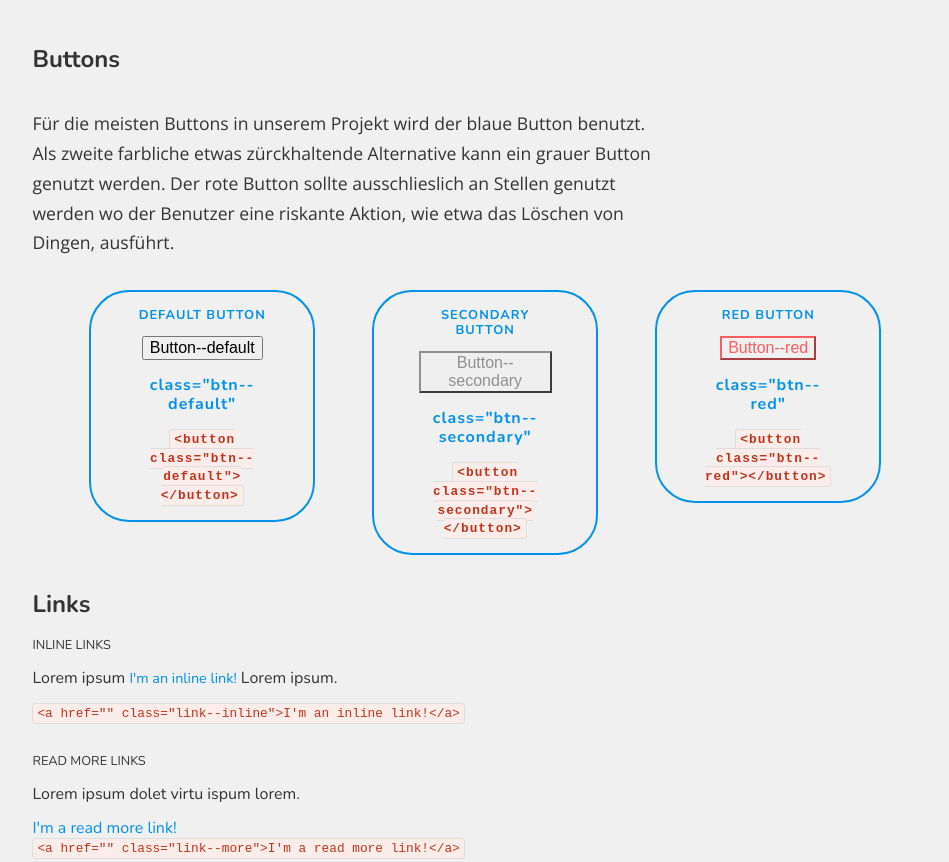
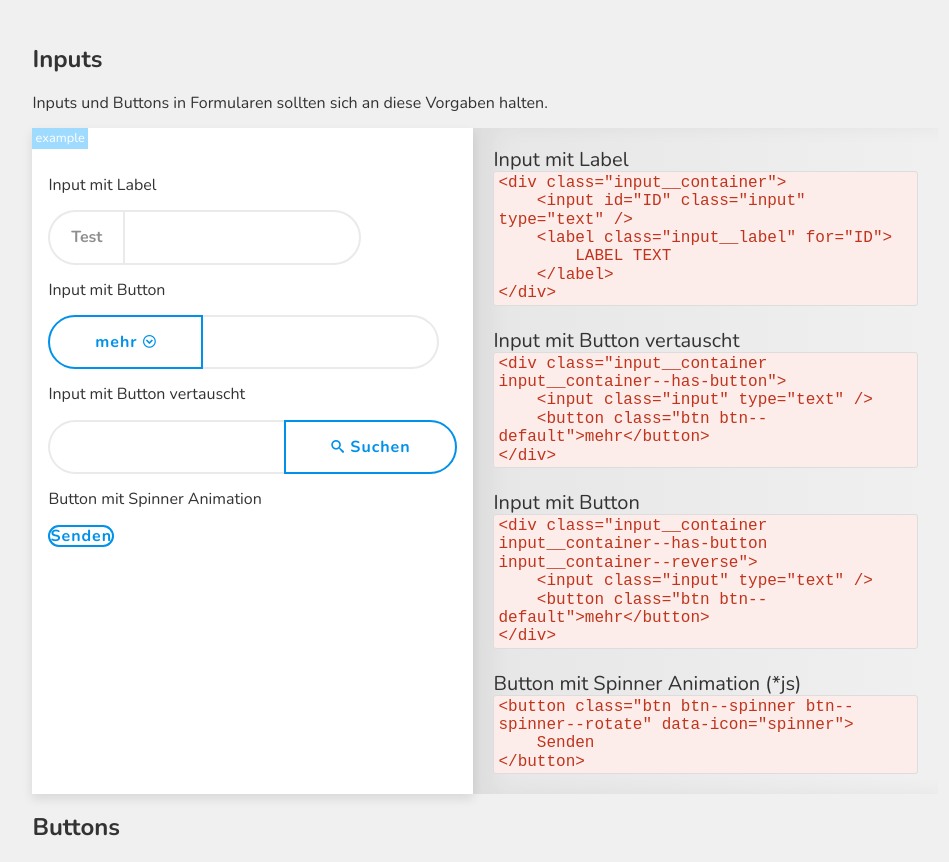
Before and after one commit to imba28/mmp2.github.io, a website: page src/index.html in a window 1280 px wide. Shown: the part 3420-4282 px from the top of the page, without its empty margins (294-1243 px from the left). Drawn offline with nearby package versions, Linux system fonts and the light colour scheme; files that its build step writes are made by us from their sources; files whose address does not match are found by name.

Commit message:
feat(form): add form input and button styles, add buttons with spinner icons

```diff
--- a/src/index.html
+++ b/src/index.html
@@ -1,10 +1,12 @@
 <!DOCTYPE html>
 <html>
+
 <head>
     <meta charset="utf-8">
 
     <link href="https://fonts.googleapis.com/css?family=Nunito:300,400,700,900" rel="stylesheet">
     <link href="https://fonts.googleapis.com/css?family=Open+Sans:300,700" rel="stylesheet">
+    <link rel="stylesheet" href="https://cdn.linearicons.com/free/1.0.0/icon-font.min.css">
 
     <link rel="stylesheet" type="text/css" media="screen" href="style.css">
     <script src="js/main.js"></script>
@@ -132,11 +134,13 @@
                 <article class="examplecode heading section__article--half">
                     <h1>Heading 1</h1>
                     <p>
-                        Lorem ipsum dolor sit amet, consectetur adipisicing elit, sed do eiusmod tempor incididunt ut labore et dolore magna aliqua. Ut enim ad minim veniam, quis nostrud exercitation ullamco laboris nisi ut aliquip ex ea commodo consequat. Duis aute irure dolor in reprehenderit in voluptate velit esse cillum dolore eu fugiat nulla pariatur. Excepteur sint occaecat cupidatat non proident, sunt in culpa qui officia deserunt mollit anim id est laborum.
+                        Lorem ipsum dolor sit amet, consectetur adipisicing elit, sed do eiusmod tempor incididunt ut labore et dolore magna aliqua. Ut enim ad minim veniam, quis nostrud exercitation ullamco laboris nisi ut aliquip ex ea commodo consequat. Duis aute irure dolor
+                        in reprehenderit in voluptate velit esse cillum dolore eu fugiat nulla pariatur. Excepteur sint occaecat cupidatat non proident, sunt in culpa qui officia deserunt mollit anim id est laborum.
                     </p>
                     <h2>Heading 2</h2>
                     <p>
-                        Lorem ipsum dolor sit amet, consectetur adipisicing elit, sed do eiusmod tempor incididunt ut labore et dolore magna aliqua. Ut enim ad minim veniam, quis nostrud exercitation ullamco laboris nisi ut aliquip ex ea commodo consequat. Duis aute irure dolor in reprehenderit in voluptate velit esse cillum dolore eu fugiat nulla pariatur.
+                        Lorem ipsum dolor sit amet, consectetur adipisicing elit, sed do eiusmod tempor incididunt ut labore et dolore magna aliqua. Ut enim ad minim veniam, quis nostrud exercitation ullamco laboris nisi ut aliquip ex ea commodo consequat. Duis aute irure dolor
+                        in reprehenderit in voluptate velit esse cillum dolore eu fugiat nulla pariatur.
                     </p>
                 </article>
                 <article class="exampletext section__article--quart">
@@ -248,7 +252,8 @@
                 </div>
 
                 <div class="section__description">
-                    Die primäre Farbe des Projekts ist das frische <code class="code--inline">$blue</code>. Einerseits vermittelt die Farbe Blau eine beruhigende Wirkung und hilft Stress abzubauen. Diese Eigenschaft ist sehr wichtig, da dieses Projekt Aufgaben verwaltet, welche mit Stress und Zeitdruck in Verbindung gebracht werden. Andererseits wird die Farbe mit Pünktlichkeit und Genauigkeit in Verbindung gebracht. Es sollte immer die Farbe <code class="code--inline">$blue</code> verwendet werden, ist jedoch eine Abstufung notwendig, kann auf <code class="code--inline">$blue-light</code> oder <code class="code--inline">$blue-dark</code> zurückgegriffen werden.<br></br>
+                    Die primäre Farbe des Projekts ist das frische <code class="code--inline">$blue</code>. Einerseits vermittelt die Farbe Blau eine beruhigende Wirkung und hilft Stress abzubauen. Diese Eigenschaft ist sehr wichtig, da dieses Projekt
+                    Aufgaben verwaltet, welche mit Stress und Zeitdruck in Verbindung gebracht werden. Andererseits wird die Farbe mit Pünktlichkeit und Genauigkeit in Verbindung gebracht. Es sollte immer die Farbe <code class="code--inline">$blue</code>                    verwendet werden, ist jedoch eine Abstufung notwendig, kann auf <code class="code--inline">$blue-light</code> oder <code class="code--inline">$blue-dark</code> zurückgegriffen werden.<br></br>
 
                     Als zweite Farbe kann das zurückhaltende <code class="code--inline">$grey</code> verwendet werden. Diese Farbe wurde gewählt, da dieses Projekt auf einer starken Farbe aufbaut. Eine Abstufung bietet <code class="code--inline">$grey-dark</code>.<br></br>
 
@@ -258,35 +263,106 @@
         </section>
         <section id="elements" class="section">
             <h1>Elements</h1>
+
+            <section>
+                <h2>Inputs</h2>
+                <p>
+                    Inputs und Buttons in Formularen sollten sich an diese Vorgaben halten.
+                </p>
+                <div class="section__container">
+                    <article class="examplecode section__article--auto">
+                        <p>
+                            Input mit Label
+                        </p>
+                        <div class="input__container">
+                            <input id="test" class="input" type="text" />
+                            <label class="input__label" for="test">Test</label>
+                        </div>
+                        <p>
+                            Input mit Button
+                        </p>
+                        <div class="input__container input__container--has-button">
+                            <input class="input" type="text" />
+                            <button class="btn btn--default">mehr <span class="icon-circle-down"></span></button>
+                        </div>
+                        <p>
+                            Input mit Button vertauscht
+                        </p>
+                        <div class="input__container input__container--has-button input__container--reverse">
+                            <input class="input" type="text" />
+                            <button class="btn btn--default"><span class="icon-search"></span> Suchen</button>
+                        </div>
+                        <p>
+                            Button mit Spinner Animation
+                        </p>
+                        <button class="btn btn--spinner btn--spinner--rotate" data-icon="spinner">Senden</button>
+                    </article>
+                    <article class="exampletext section__article--rest">
+                        Input mit Label
+                        <code class="display--block"><pre>
+&lt;div class="input__container"&gt;
+    &lt;input id="ID" class="input" type="text" /&gt;
+    &lt;label class="input__label" for="ID"&gt;
+        LABEL TEXT
+    &lt;/label&gt;
+&lt;/div&gt;</pre></code>
+                        <br />
+                        Input mit Button vertauscht
+                        <code class="display--block"><pre>
+&lt;div class="input__container input__container--has-button"&gt;
+    &lt;input class="input" type="text" /&gt;
+    &lt;button class="btn btn--default"&gt;mehr&lt;/button&gt;
+&lt;/div&gt;</pre></code>
+
+                        <br />
+                        Input mit Button
+<code class="display--block"><pre>
+&lt;div class="input__container input__container--has-button input__container--reverse"&gt;
+    &lt;input class="input" type="text" /&gt;
+    &lt;button class="btn btn--default"&gt;mehr&lt;/button&gt;
+&lt;/div&gt;</pre></code>
+
+<br />
+Button mit Spinner Animation (*js)
+<code class="display--block"><pre>
+&lt;button class="btn btn--spinner btn--spinner--rotate" data-icon="spinner"&gt;
+    Senden
+&lt;/button&gt;
+</pre></code>
+                    </article>
+                </div>
+            </section>
+
             <h2>Buttons</h2>
-                <div class="section__description">Für die meisten Buttons in unserem Projekt wird der blaue Button benutzt. Als zweite farbliche etwas zürckhaltende Alternative kann ein grauer Button genutzt werden. Der rote Button sollte ausschlieslich an Stellen genutzt werden wo der Benutzer eine riskante Aktion, wie etwa das Löschen von Dingen, ausführt. </div>
+            <div class="section__description">Für die meisten Buttons in unserem Projekt wird der blaue Button benutzt. Als zweite farbliche etwas zürckhaltende Alternative kann ein grauer Button genutzt werden. Der rote Button sollte ausschlieslich an Stellen genutzt werden wo der Benutzer
+                eine riskante Aktion, wie etwa das Löschen von Dingen, ausführt. </div>
             <div class="section__container--buttons">
                 <article class="section__article--quart">
-                        <div class="btn">
+                    <div class="btn__container">
                         <div class="btn__type">
                             Default button
                         </div>
-                            <button class="btn--default">Button--default</button>
+                        <button class="btn btn--default">Button--default</button>
                         <p class="code__container">class="btn--default"</p>
                         <code>&lt;button class=&quot;btn--default&quot;&gt;&lt;/button&gt;</code>
                     </div>
                 </article>
                 <article class="section__article--quart">
-                        <div class="btn">
+                    <div class="btn__container">
                         <div class="btn__type">
                             Secondary button
                         </div>
-                            <button class="btn--secondary">Button--secondary</button>
+                        <button class="btn btn--secondary">Button--secondary</button>
                         <p class="code__container">class="btn--secondary"</p>
                         <code>&lt;button class=&quot;btn--secondary&quot;&gt;&lt;/button&gt;</code>
                     </div>
                 </article>
                 <article class="section__article--quart">
-                        <div class="btn">
+                    <div class="btn__container">
                         <div class="btn__type">
                             Red button
                         </div>
-                            <button class="btn--red">Button--red</button>
+                        <button class="btn btn--red">Button--red</button>
                         <p class="code__container">class="btn--red"</p>
                         <code>&lt;button class=&quot;btn--red&quot;&gt;&lt;/button&gt;</code>
                     </div>
@@ -546,8 +622,7 @@
                     </article>
                     <article class="exampletext section__article--quart">
                         Ein Grid kann aus einer <code>.row</code> mit mehreren <code>.row__col</code> erzeugt werden. Die Breite kann mittels zwölf Teiler variiert werden.
-                            <br />
-                            Die Breite wir nach dem Schema <code>.row__col--TEILER</code> festgelegt. Eine Column mit der Klasse <code>.row__col--6</code> nimmt daher 50% und ein <code>.row__col--3</code> 25% der Breite ein.
+                        <br /> Die Breite wir nach dem Schema <code>.row__col--TEILER</code> festgelegt. Eine Column mit der Klasse <code>.row__col--6</code> nimmt daher 50% und ein <code>.row__col--3</code> 25% der Breite ein.
                     </article>
                 </div>
             </section>
@@ -563,4 +638,5 @@
         </section>
     </main>
 </body>
+
 </html>
--- /dev/null
+++ b/src/js/custom/icons.js
@@ -0,0 +1,15 @@
+(function($) {
+    $(document).ready(function() {
+        $('.btn--spinner')
+        .on('click', function() {
+            $(this).toggleClass('btn--spinner--active');
+        })
+        .wrapInner('<div class="btn__spinner__container"><div class="btn__spinner__inner"><div class="btn__spinner__text"></div></div></div>')
+        .find('.btn__spinner__text')
+        .after('<div class="btn__spinner__icon"></div>')
+        .each(function() {
+            var icon = $(this).closest('.btn').data('icon');
+            $(this).closest('.btn').find('.btn__spinner__icon').addClass('icon-' + icon);
+        });
+    });
+})(jQuery);
--- /dev/null
+++ b/src/sass/global/_icons.scss
@@ -0,0 +1,42 @@
+.btn.btn--spinner {
+  padding: 0!important;
+
+  .btn__spinner__container {
+    overflow: hidden;
+    position: relative;
+
+    .btn__spinner__inner {
+      @include transition(transform 500ms cubic-bezier(0.680, -0.550, 0.265, 1.550));
+    }
+
+    .btn__spinner__icon {
+      position: absolute;
+      left: -100%;
+      top: 0;
+      height: 100%;
+      width: 100%;
+    }
+
+    .btn__spinner__text, .btn__spinner__icon {
+      padding: 1em 2.8em;
+      @include transform-origin(50% 48%);
+    }
+  }
+}
+
+.btn.btn--spinner--active {
+  .btn__spinner__inner {
+    @include transform(translate3d(100%,0,0));
+  }
+}
+
+@include keyframes(rotate) {
+  0% { @include transform(rotate(0deg)); }
+  100% { @include transform(rotate(360deg)); }
+}
+
+.btn--spinner--rotate {
+  .btn__spinner__icon  {
+    @include animation(rotate 1s infinite linear);
+  }
+}
--- /dev/null
+++ b/src/sass/layout/elements/_form.scss
@@ -0,0 +1,71 @@
+.input__container {
+  display: flex;
+  align-items: center;
+  justify-content: flex-end;
+  flex-direction: row-reverse;
+
+  margin-bottom: 1em;
+
+  .input {
+    font-family: $font-main;
+    padding: 1em;
+    border: 2px solid $grey;
+    @include border-radius(0 $input-border-radius $input-border-radius 0);
+    @include transition(border 300ms ease);
+    position: relative;
+
+    &:focus {
+      border-color: $blue;
+      box-shadow: 0 0 .25em rgba($black, 0.15) inset;
+    }
+
+    &:focus + label {
+        background: $blue;
+        border-color: $blue;
+        color: $white;
+    }
+  }
+
+  .input__label:last-child, .btn:last-child {
+    @include border-radius($input-border-radius 0 0 $input-border-radius);
+  }
+
+  .input__label {
+    border: 2px solid $grey;
+    border-right: none;
+    font-weight: 700;
+    font-family: $font-special;
+    @include transition(all 300ms ease);
+    display: block;
+    padding: 1em 1.3em;
+    cursor: pointer;
+    color: $black-light;
+  }
+}
+
+
+.input__container.input__container--has-button {
+  .input {
+    border-left-width: 0;
+  }
+}
+
+.input__container--reverse {
+  flex-direction: row;
+  justify-content: flex-start;
+
+  &.input__container--has-button .input {
+    border-left-width: 2px;
+    border-right-width: 0;
+
+    @include border-radius($input-border-radius 0 0 $input-border-radius);
+  }
+
+  .btn {
+    border-right-width: 2px;
+  }
+
+  .input__label:last-child, .btn:last-child {
+    @include border-radius(0 $input-border-radius $input-border-radius 0);
+  }
+}
--- a/src/sass/style.scss
+++ b/src/sass/style.scss
@@ -1,12 +1,14 @@
 // Attention: You need to restart the server when adding new files here
 
 @import 'global/normalize';
+@import 'global/iconmoon';
 @import 'global/var';
 @import 'mixin';
 @import 'global/helper';
 @import 'global/global';
 @import 'layout/grid';
 @import 'layout/menu';
+@import 'global/icons';
 @import 'layout/section';
 @import 'layout/sections/typeface';
 @import 'layout/sections/hierarchy';
@@ -14,4 +16,5 @@
 @import 'layout/sections/helper';
 @import 'layout/sections/button';
 @import 'layout/sections/link';
+@import 'layout/elements/form';
 @import 'layout/responsive';
```
Lines whose indentation alone changed are shown as unchanged.
